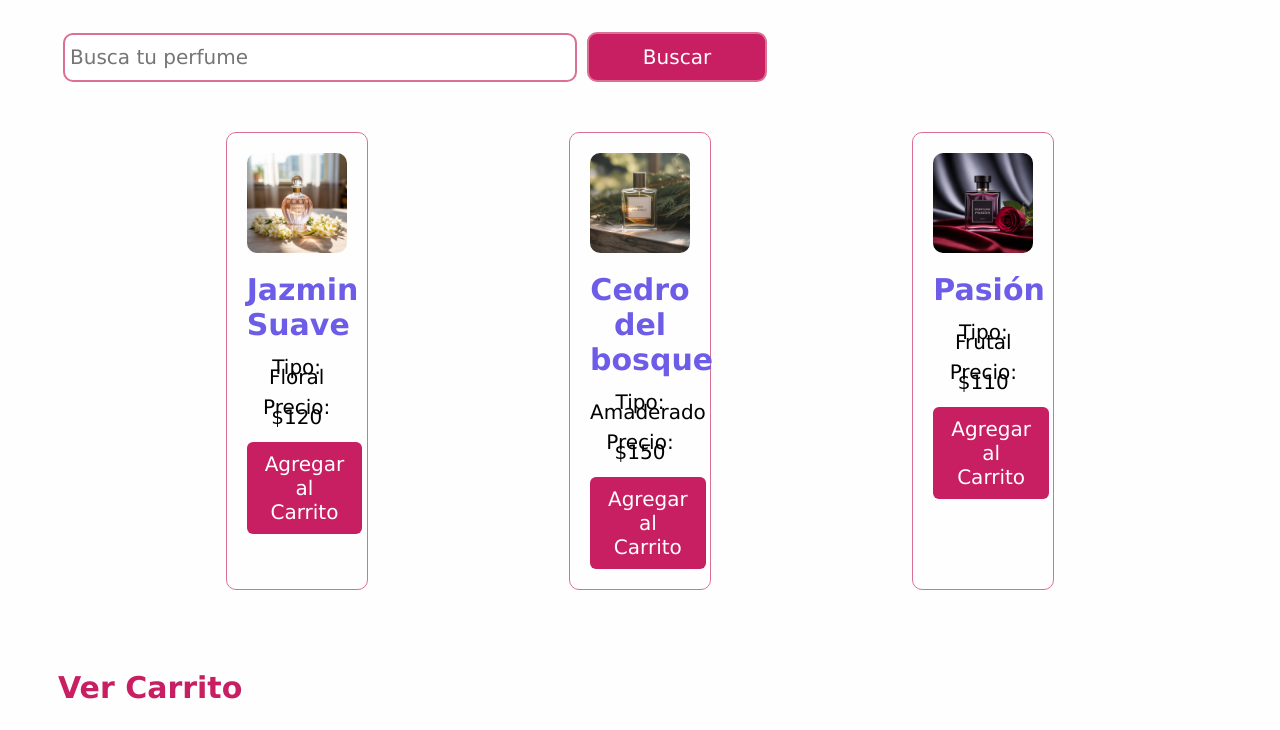
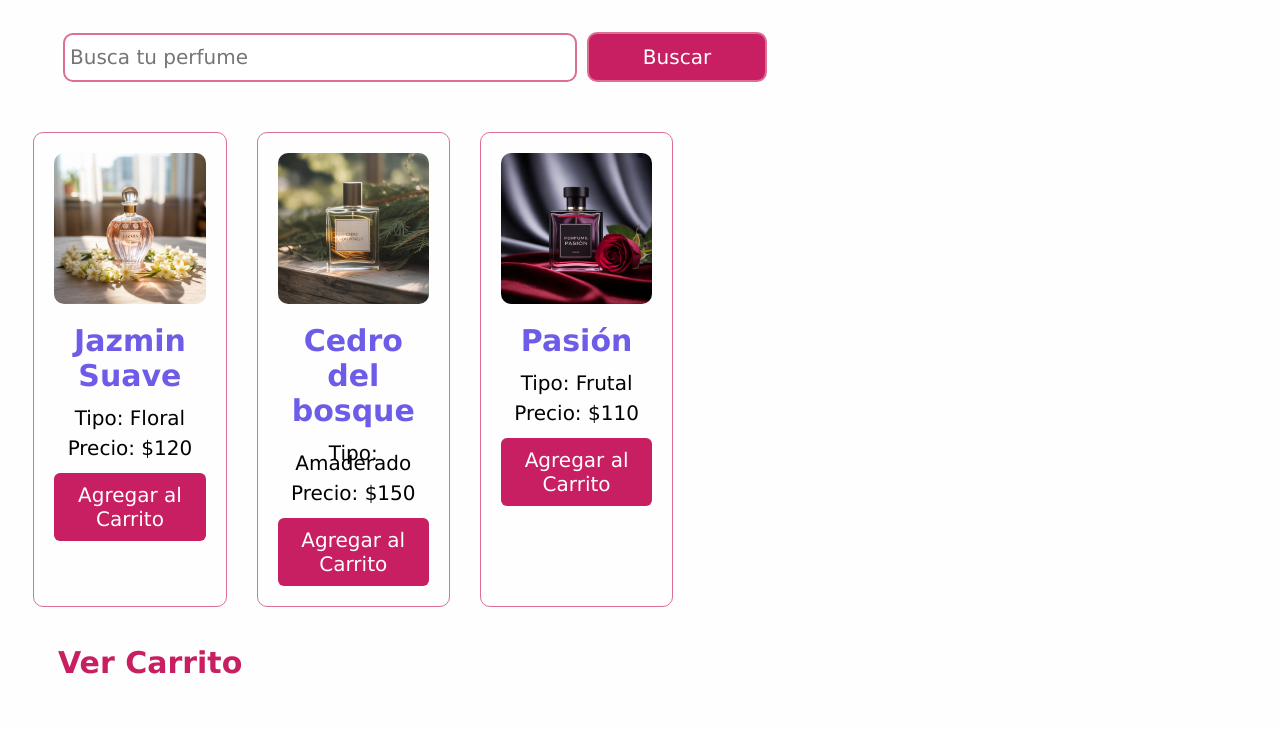
Before and after one commit to Ceci-dd/Perfumeria-Coder, a plain HTML site: page index.html in a window 1280 px wide. Shown: the part 978-1708 px from the top of the page. After the commit the page ends 1683 px from the top, so only its background shows below. Drawn offline with Linux system fonts and the light colour scheme.

Commit message:
arreglo tamaño de cards

```diff
--- a/estilos.css
+++ b/estilos.css
@@ -13,23 +13,23 @@ body {
 }
 
 #shopcontent {
-  max-width: 1000px;
-  width: 100%;
+  width: 50vw;
   display: flex;
-  justify-content: space-around;
-  flex-wrap: wrap;
-  margin: 30px auto 80px auto;
+  justify-content: flex-start;
+  flex-wrap: nowrap;
+  margin-left: 2%;
   gap: 30px;
+  margin-bottom: 3%;
 }
 
 .cardstyle {
-  max-width: 100px;
+  width: 500px;
   border: 1px solid palevioletred;
   border-radius: 10px;
   padding: 20px;
-  flex: 1 1 250px;
-  margin: 0 10px;
   text-align: center;
+  gap: 10px;
+  flex: 1;
 }
 
 .cardstyle h3 {
```
